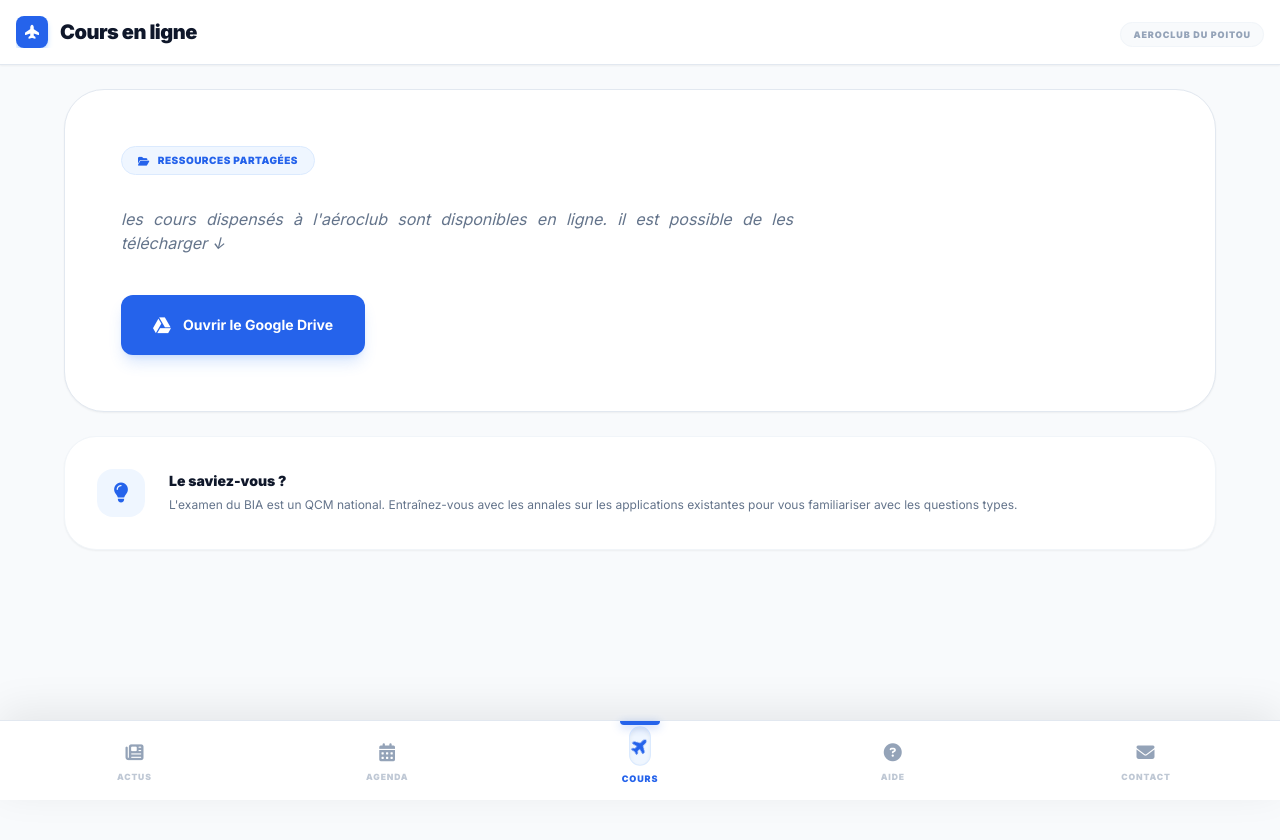
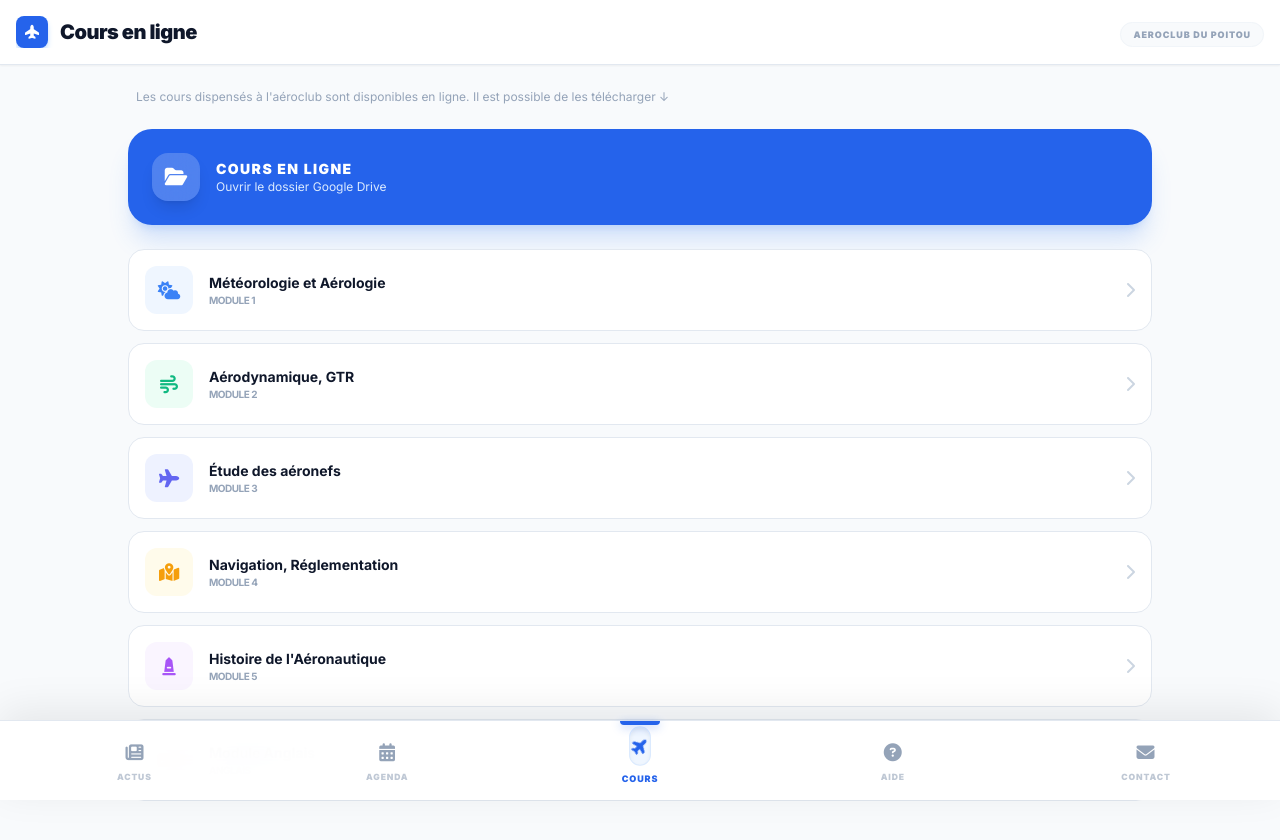
Before and after one commit to aeroclubdupoitou86/BIA-ACP, a React (Vite) app: page / in a window 1280 px wide. Both pictures are taken after a click on the button "COURS". Shown: the top 840 px of the page. Before the commit the page ends 800 px from the top, so only its background shows below. Built offline with nearby package versions, Linux system fonts and the light colour scheme; no server answers.

Commit message:
feat(Cours): Structure courses by module
Organizes course resources into individual modules with specific Google Drive links, improving navigation and discoverability for BIA students.

```diff
--- a/components/Cours.tsx
+++ b/components/Cours.tsx
@@ -1,49 +1,107 @@
 import React from 'react';
 
 const Cours: React.FC = () => {
-  const folderId = "1dAqKwP94pzw5LyX3TLM1Ryz_98R4Dp7Q";
+  const mainDriveLink = "https://drive.google.com/drive/folders/1dAqKwP94pzw5LyX3TLM1Ryz_98R4Dp7Q?usp=drive_link";
 
-  // Cette URL force l'affichage en mode "public web" sans forcer l'app
-  const driveFullUrl = `https://drive.google.com/drive/mobile/folders/${folderId}?usp=sharing`;
+  const modules = [
+    {
+      id: 1,
+      title: "Météorologie et Aérologie",
+      icon: "fa-cloud-sun",
+      color: "text-blue-500",
+      bg: "bg-blue-50",
+      link: "https://drive.google.com/drive/folders/19r0IoFtI9TO8uf8SXfDYLQNEGonZ7bbW"
+    },
+    {
+      id: 2,
+      title: "Aérodynamique, GTR",
+      icon: "fa-wind",
+      color: "text-emerald-500",
+      bg: "bg-emerald-50",
+      link: "https://drive.google.com/drive/folders/1jyqTB4PSMU8tjHHTF7PafGKwzZgP5KTN"
+    },
+    {
+      id: 3,
+      title: "Étude des aéronefs",
+      icon: "fa-plane",
+      color: "text-indigo-500",
+      bg: "bg-indigo-50",
+      link: "https://drive.google.com/drive/folders/19QCKEP3XxjIyBiCgdibYB9tqKA7PMZw7"
+    },
+    {
+      id: 4,
+      title: "Navigation, Réglementation",
+      icon: "fa-map-location-dot",
+      color: "text-amber-500",
+      bg: "bg-amber-50",
+      link: "https://drive.google.com/drive/folders/1MJbKcXGj53nYGKQTzylkR1PxQzxTAADH"
+    },
+    {
+      id: 5,
+      title: "Histoire de l'Aéronautique",
+      icon: "fa-monument",
+      color: "text-purple-500",
+      bg: "bg-purple-50",
+      link: "https://drive.google.com/drive/folders/1szESSUobDchUN06c2VKoLOlVRnDoSlZw"
+    },
+    {
+      id: "Anglais",
+      title: "Module Anglais",
+      icon: "fa-language",
+      color: "text-red-500",
+      bg: "bg-red-50",
+      link: "https://drive.google.com/drive/folders/1dqFG59aPZZ43z16duAwdZwizBtXBB0fi"
+    },
+  ];
 
   return (
-    <div className="space-y-6 animate-fade-in pb-4 max-w-6xl mx-auto">
-      {/* Encart Principal */}
-      <div className="bg-white rounded-[2.5rem] border border-slate-200 overflow-hidden shadow-sm p-8 sm:p-14">
-        <div className="max-w-2xl">
-          <div className="inline-flex items-center px-4 py-1.5 rounded-full bg-blue-50 text-blue-600 text-[10px] font-black uppercase tracking-wider mb-8 border border-blue-100">
-            <i className="fa-solid fa-folder-open mr-2"></i>
-            RESSOURCES PARTAGÉES
-          </div>
+    <div className="space-y-6 animate-fade-in max-w-5xl mx-auto pb-12">
 
-          <p className="text-slate-500 text-sm sm:text-base font-medium leading-relaxed italic mb-10 lowercase text-justify">
-            les cours dispensés à l'aéroclub sont disponibles en ligne. il est possible de les télécharger ↓
-          </p>
+      {/* TEXTE D'INTRODUCTION DISCRET */}
+      <p className="text-[11px] sm:text-xs text-slate-400 font-medium px-2">
+        Les cours dispensés à l'aéroclub sont disponibles en ligne. Il est possible de les télécharger ↓
+      </p>
 
+      {/* ENCART PRINCIPAL : COURS EN LIGNE (FOND BLEU) */}
+      <a
+        href={mainDriveLink}
+        target="_blank"
+        rel="noopener noreferrer"
+        className="bg-blue-600 rounded-3xl p-6 text-white flex items-center shadow-xl shadow-blue-500/20 hover:bg-blue-700 transition-all active:scale-[0.98] group"
+      >
+        <div className="w-12 h-12 bg-white/20 backdrop-blur-md rounded-2xl flex items-center justify-center text-xl mr-4 shadow-lg group-hover:scale-110 transition-transform">
+          <i className="fa-solid fa-folder-open"></i>
+        </div>
+        <div>
+          <h4 className="font-black text-sm uppercase tracking-widest">COURS EN LIGNE</h4>
+          <p className="text-blue-100 text-xs font-medium">Ouvrir le dossier Google Drive</p>
+        </div>
+      </a>
+
+      {/* LISTE DES MODULES AVEC LIENS SPÉCIFIQUES */}
+      <div className="grid grid-cols-1 gap-3">
+        {modules.map((module) => (
           <a
-            href={driveFullUrl}
+            key={module.id}
+            href={module.link}
             target="_blank"
             rel="noopener noreferrer"
-            className="inline-flex items-center justify-center px-8 py-4 bg-blue-600 text-white font-bold text-sm rounded-xl hover:bg-blue-700 transition-all shadow-lg shadow-blue-500/20 active:scale-95 group"
+            className="flex items-center p-4 bg-white border border-slate-200 rounded-2xl hover:border-blue-300 hover:shadow-md transition-all group"
           >
-            <i className="fa-brands fa-google-drive mr-3 text-lg"></i>
-            Ouvrir le Google Drive
+            <div className={`w-12 h-12 ${module.bg} ${module.color} rounded-xl flex items-center justify-center text-lg mr-4 group-hover:scale-110 transition-transform`}>
+              <i className={`fa-solid ${module.icon}`}></i>
+            </div>
+            <div className="flex-1">
+              <h5 className="font-bold text-slate-900 text-sm">{module.title}</h5>
+              <p className="text-[10px] text-slate-400 font-bold uppercase tracking-tighter">
+                {typeof module.id === 'number' ? `Module ${module.id}` : module.id}
+              </p>
+            </div>
+            <i className="fa-solid fa-chevron-right text-slate-300 group-hover:text-blue-500 transition-colors"></i>
           </a>
-        </div>
+        ))}
       </div>
 
-      {/* Encart Le Saviez-vous ? */}
-      <div className="bg-white border border-slate-100 rounded-[2rem] p-6 sm:p-8 flex items-center gap-6 shadow-sm">
-        <div className="w-12 h-12 bg-blue-50 text-blue-600 rounded-2xl flex items-center justify-center shrink-0">
-          <i className="fa-solid fa-lightbulb text-xl"></i>
-        </div>
-        <div>
-          <h4 className="font-black text-slate-900 text-sm mb-1">Le saviez-vous ?</h4>
-          <p className="text-xs text-slate-500 font-medium leading-relaxed">
-            L'examen du BIA est un QCM national. Entraînez-vous avec les annales sur les applications existantes pour vous familiariser avec les questions types.
-          </p>
-        </div>
-      </div>
     </div>
   );
 };
```
